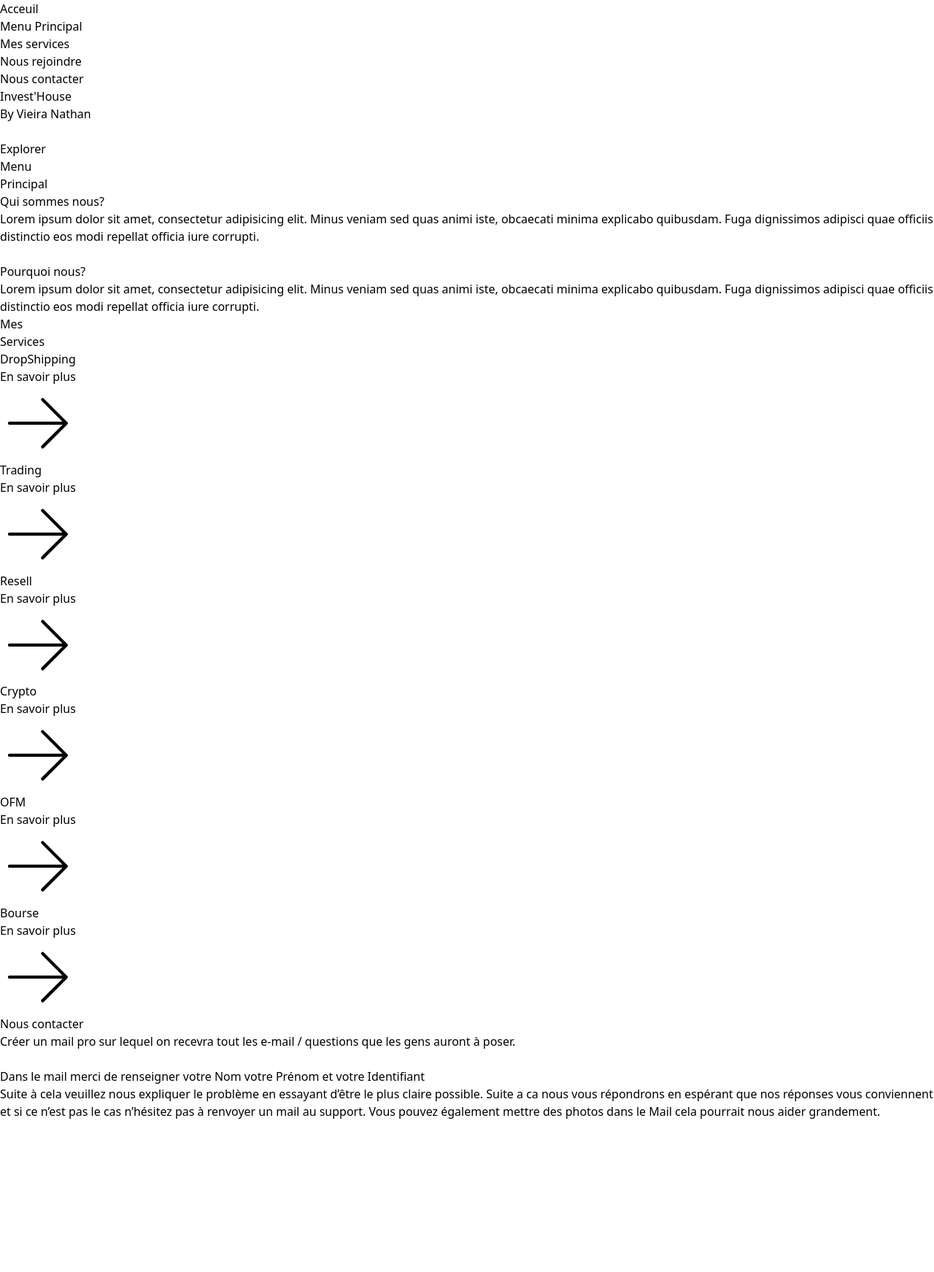
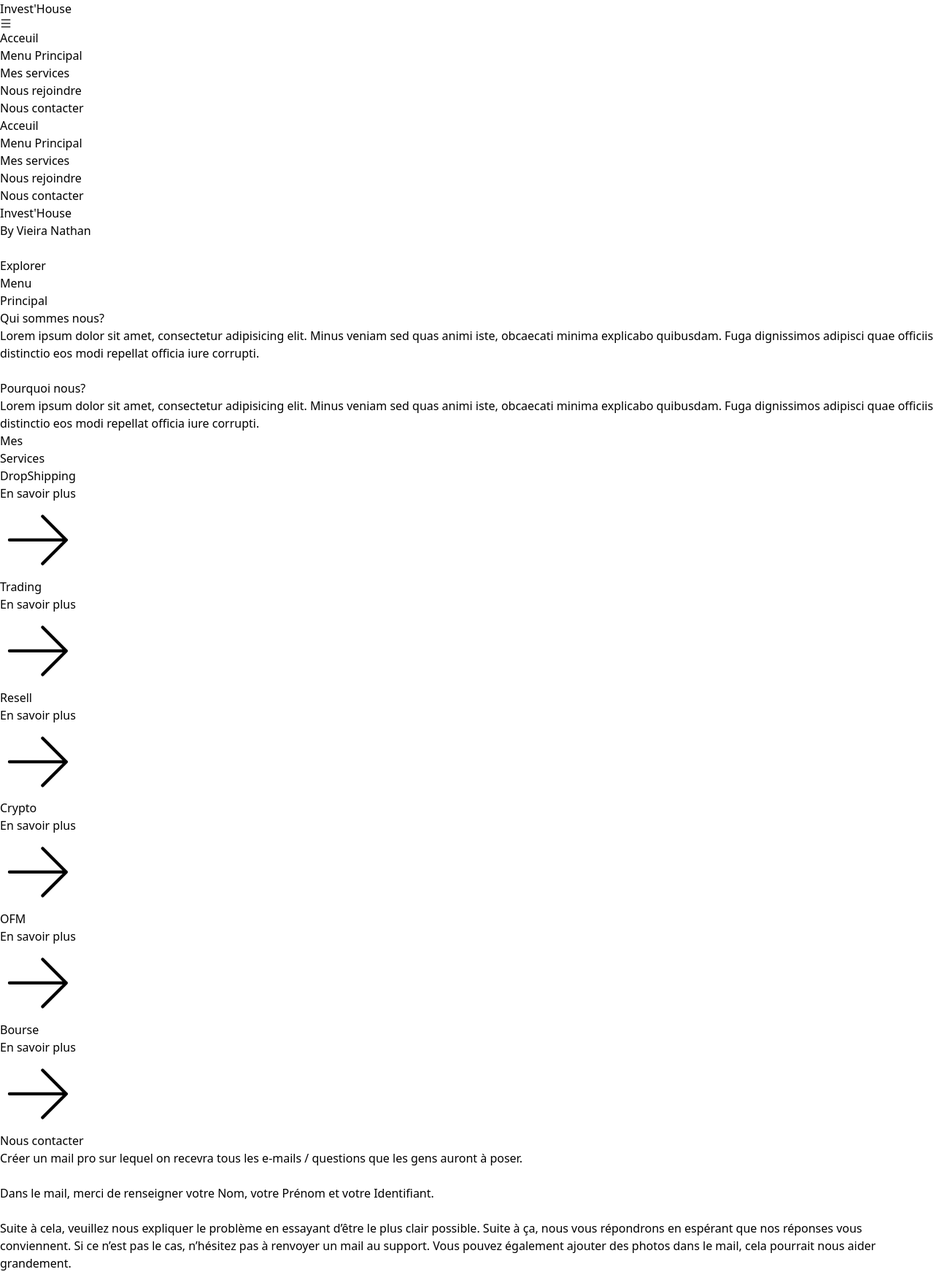
Before and after one commit to NakhleR/InvestHouse, a React (Vite) app: page / in a window 1280 px wide. Shown: the whole page at 73% size. Before the commit the page ends 1535 px from the top, so only its background shows below. Built offline with nearby package versions, Linux system fonts and the light colour scheme.

Commit message:
Added mobile responsivness

```diff
--- a/package.json
+++ b/package.json
@@ -12,9 +12,11 @@
     "deploy": "gh-pages -d dist"
   },
   "dependencies": {
+    "@rive-app/react-canvas": "^4.14.4",
     "framer-motion": "^11.7.0",
     "react": "^18.3.1",
     "react-dom": "^18.3.1",
+    "react-icons": "^5.3.0",
     "react-router-dom": "^6.26.2"
   },
   "devDependencies": {
--- a/src/components/Contact.jsx
+++ b/src/components/Contact.jsx
@@ -1,27 +1,33 @@
-import React from 'react'
-import styles from '../index'
+import React from 'react';
+import styles from '../index';
 
 const Contact = () => {
     return (
         <section id='contact' className={`h-screen ${styles.flexStart} items-center flex-col justify-around ${styles.paddingX} ${styles.paddingY}`}>
-            <h1 className={`${styles.heading2} text-center`}>Nous contacter</h1>
-            <div className='flex flex-col items-center'>
-                <span className={`${styles.paragraph} text-center`}>Créer un mail pro sur lequel on recevra tout les e-mail / questions que les gens auront
-                    à poser.</span><br /><br />
-                <span className={`${styles.paragraph} text-center`}>
-                    Dans le mail merci de renseigner votre Nom votre Prénom et votre Identifiant
-                </span><br />
-                <span className={`${styles.paragraph} text-center`}>
-                    Suite à cela veuillez nous expliquer le problème en essayant
-                    d’être le plus claire possible. Suite a ca nous vous répondrons en
-                    espérant que nos réponses vous conviennent et si ce n’est pas le
-                    cas n’hésitez pas à renvoyer un mail au support. Vous pouvez
-                    également mettre des photos dans le Mail cela pourrait nous
+            <h1 className={`${styles.heading2} text-center`}>
+                Nous contacter
+            </h1>
+            <div className='flex flex-col items-center w-full md:w-3/4 lg:w-2/3'>
+                <p className={`${styles.paragraph} text-center sm:text-[18px] text-[16px] leading-relaxed`}>
+                    Créer un mail pro sur lequel on recevra tous les e-mails / questions que les gens auront
+                    à poser.
+                </p>
+                <br />
+                <p className={`${styles.paragraph} text-center sm:text-[18px] text-[16px] leading-relaxed`}>
+                    Dans le mail, merci de renseigner votre Nom, votre Prénom et votre Identifiant.
+                </p>
+                <br />
+                <p className={`${styles.paragraph} text-center sm:text-[18px] text-[16px] leading-relaxed`}>
+                    Suite à cela, veuillez nous expliquer le problème en essayant
+                    d’être le plus clair possible. Suite à ça, nous vous répondrons en
+                    espérant que nos réponses vous conviennent. Si ce n’est pas le
+                    cas, n’hésitez pas à renvoyer un mail au support. Vous pouvez
+                    également ajouter des photos dans le mail, cela pourrait nous
                     aider grandement.
-                </span>
+                </p>
             </div>
         </section>
-    )
+    );
 }
 
-export default Contact
+export default Contact;
--- a/src/components/MenuPrincipal.jsx
+++ b/src/components/MenuPrincipal.jsx
@@ -1,27 +1,39 @@
-import React from 'react'
-import styles from '../index'
+import React from 'react';
+import styles from '../index';
 
 const MenuPrincipal = () => {
     return (
         <section id="menuPrincipal" className={`${styles.paddingY} ${styles.paddingX} ${styles.flexCenter} flex-col relative`}>
             <div className='absolute z-0 w-[60%] h-[60%] -left-[50%] rounded-full blue__gradient' />
-            <div className={`w-full
-                flex justify-between items-center md:flex-row flex-col
-                sm:mb-16 mb-6 relative z-[1] ${styles.paddingX}`}>
+            <div className={`w-full flex justify-between items-center md:flex-row flex-col sm:mb-16 mb-6 relative z-[1]`}>
 
-                <h1 className={styles.heading2}>
+                {/* Heading */}
+                <h1 className={`${styles.heading2} text-center md:text-left`}>
                     Menu <br className='sm:block hidden' /> Principal
                 </h1>
+
+                {/* Content */}
                 <div className={`w-full md:mt-0 mt-6`}>
-                    <h1 className={`font-poppins font-semibold xs:text-[38px] text-[30px] text-white xs:leading-[76.8px] leading-[66.8px] w-full`}>Qui sommes nous?</h1>
-                    <span className={styles.paragraph}>Lorem ipsum dolor sit amet, consectetur adipisicing elit. Minus veniam sed quas animi iste, obcaecati minima explicabo quibusdam. Fuga dignissimos adipisci quae officiis distinctio eos modi repellat officia iure corrupti.</span>
-                    <br /><br />
-                    <h1 className={`font-poppins font-semibold xs:text-[38px] text-[30px] text-white xs:leading-[76.8px] leading-[66.8px] w-full`}>Pourquoi nous?</h1>
-                    <span className={styles.paragraph}>Lorem ipsum dolor sit amet, consectetur adipisicing elit. Minus veniam sed quas animi iste, obcaecati minima explicabo quibusdam. Fuga dignissimos adipisci quae officiis distinctio eos modi repellat officia iure corrupti.</span>
+                    {/* Section 1: Qui sommes nous? */}
+                    <h1 className={`font-poppins font-semibold xs:text-[38px] text-[28px] text-white xs:leading-[66.8px] leading-[50px] w-full text-center md:text-left`}>
+                        Qui sommes nous?
+                    </h1>
+                    <p className={`${styles.paragraph} text-center md:text-left`}>
+                        Lorem ipsum dolor sit amet, consectetur adipisicing elit. Minus veniam sed quas animi iste, obcaecati minima explicabo quibusdam. Fuga dignissimos adipisci quae officiis distinctio eos modi repellat officia iure corrupti.
+                    </p>
+                    <br />
+
+                    {/* Section 2: Pourquoi nous? */}
+                    <h1 className={`font-poppins font-semibold xs:text-[38px] text-[28px] text-white xs:leading-[66.8px] leading-[50px] w-full text-center md:text-left`}>
+                        Pourquoi nous?
+                    </h1>
+                    <p className={`${styles.paragraph} text-center md:text-left`}>
+                        Lorem ipsum dolor sit amet, consectetur adipisicing elit. Minus veniam sed quas animi iste, obcaecati minima explicabo quibusdam. Fuga dignissimos adipisci quae officiis distinctio eos modi repellat officia iure corrupti.
+                    </p>
                 </div>
             </div>
         </section>
-    )
-}
+    );
+};
 
-export default MenuPrincipal
+export default MenuPrincipal;
--- a/src/components/Navbar.jsx
+++ b/src/components/Navbar.jsx
@@ -1,22 +1,59 @@
-import React from 'react'
-import { navLinks } from '../constants'
-import { Link } from 'react-router-dom'
-
+import React, { useState } from 'react';
+import { navLinks } from '../constants';
+import { Link } from 'react-router-dom';
+import { AiOutlineMenu, AiOutlineClose } from 'react-icons/ai';
 
 const Navbar = () => {
+    const [isOpen, setIsOpen] = useState(false);
+
+    const toggleDrawer = () => {
+        setIsOpen(!isOpen);
+    };
+
+    const handleLinkClick = () => {
+        setIsOpen(false);
+        document.body.style.overflow = 'auto';
+    };
+
     return (
-        <nav className='flex bg-primary z-[10000] py-6 px-60 fixed top-0 left-0 w-full justify-center items-center flex-1'>
-            <ul className='w-full list-none flex justify-between text-white '>
+        <nav className='bg-primary z-[10000] py-6 px-6 fixed top-0 left-0 w-full flex justify-between items-center'>
+            {/* Logo or Title */}
+            <div className='text-white text-2xl font-bold'>Invest&apos;House</div>
+
+            {/* Menu Icon for mobile */}
+            <div className='md:hidden text-white text-3xl cursor-pointer' onClick={toggleDrawer}>
+                {isOpen ? <AiOutlineClose /> : <AiOutlineMenu />}
+            </div>
+
+            {/* Links for larger screens */}
+            <ul className='hidden md:flex list-none justify-between text-white w-full px-60'>
                 {navLinks.map((nav, index) => (
-                    index == 3 ? <li key={index} className='hover:text-green-500 transition duration-500 ease-in-out'>
-                        <Link to={"rejoindre"} onClick={scrollTo(0, 0)}>{nav.title}</Link>
-                    </li> : <li key={index} className='hover:text-green-500 transition duration-500 ease-in-out'>
-                        <a href={`#${nav.id}`}>{nav.title}</a>
+                    <li key={index} className='hover:text-green-500 transition duration-500 ease-in-out'>
+                        {index === 3 ? (
+                            <Link to={"rejoindre"} onClick={() => { window.scrollTo(0, 0); handleLinkClick(); }}>{nav.title}</Link>
+                        ) : (
+                            <a href={`#${nav.id}`} onClick={handleLinkClick}>{nav.title}</a>
+                        )}
                     </li>
                 ))}
             </ul>
+
+            {/* Drawer for mobile */}
+            <div className={`md:hidden fixed top-0 left-0 h-full w-4/5 bg-primary z-[1000] transform ${isOpen ? 'translate-x-0' : '-translate-x-full'} transition-transform duration-300 ease-in-out`}>
+                <ul className='list-none flex flex-col items-start justify-start text-white p-8 space-y-6'>
+                    {navLinks.map((nav, index) => (
+                        <li key={index} className='hover:text-green-500 transition duration-500 ease-in-out text-2xl'>
+                            {index === 3 ? (
+                                <Link to={"rejoindre"} onClick={() => { window.scrollTo(0, 0); handleLinkClick(); }}>{nav.title}</Link>
+                            ) : (
+                                <a href={`#${nav.id}`} onClick={handleLinkClick}>{nav.title}</a>
+                            )}
+                        </li>
+                    ))}
+                </ul>
+            </div>
         </nav>
-    )
-}
+    );
+};
 
-export default Navbar
+export default Navbar;
--- /dev/null
+++ b/src/components/not_found.jsx
@@ -0,0 +1,17 @@
+import { useRive } from '@rive-app/react-canvas';
+import React from 'react'
+
+const Not_found = () => {
+    const { rive, RiveComponent } = useRive({
+        src: '/animation/404.riv',
+        autoplay: true,
+    });
+    return (
+        <>
+            <RiveComponent
+            />
+        </>
+    )
+}
+
+export default Not_found
--- a/src/views/Rejoindre.jsx
+++ b/src/views/Rejoindre.jsx
@@ -1,26 +1,35 @@
-import React from 'react'
-import { Link } from 'react-router-dom'
-import styles from '../index'
-import { BentoGrid, BentoGridItem } from '../components/bento-grid'
-import { courses } from '../constants'
+import React from 'react';
+import { Link } from 'react-router-dom';
+import styles from '../index';
+import { BentoGrid, BentoGridItem } from '../components/bento-grid';
+import { courses } from '../constants';
 
 const Rejoindre = () => {
     return (
-        <section className='bg-primary w-full h-screen p-16 overflow-y-auto'>
-            <Link to={"/"} className='text-white text-[20px] hover:text-green-500 font-poppins font-semibold '>Menu Principal</Link>
-            <div className='flex flex-col w-full items-center justify-center'>
-                <h1 className={`${styles.heading2} text-center`}>Nous Rejoindre</h1>
-            </div><br />
+        <section className='bg-primary w-full h-screen p-6 sm:p-16 overflow-y-auto'>
+            <Link to={"/"} className='text-white text-[16px] sm:text-[20px] hover:text-green-500 font-poppins font-semibold'>
+                Menu Principal
+            </Link>
+
+            <div className='flex flex-col w-full items-center justify-center mt-4 sm:mt-8'>
+                <h1 className={`${styles.heading2} text-center text-[28px] sm:text-[48px]`}>
+                    Nous Rejoindre
+                </h1>
+            </div>
+
+            <br />
+
             <BentoGrid>
                 {courses.map((course, idx) => (
-                    <BentoGridItem key={idx}
+                    <BentoGridItem
+                        key={idx}
                         title={course.title}
                         description={course.description}
                     />
                 ))}
             </BentoGrid>
         </section>
-    )
-}
+    );
+};
 
-export default Rejoindre
+export default Rejoindre;
```
Also changed, not shown: src/App.jsx (+10 -1 lines), src/components/Hero.jsx (+18 -10 lines), src/views/Maintenance.jsx (+5 -7 lines), 2 other files (tests, documents, lock files or other folders).
